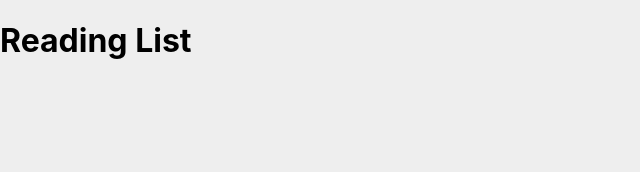
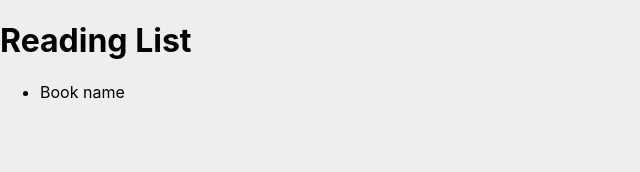
Before and after one commit to OleksiiMyzgin/graphql-playlist, a React (Create React App) app in the folder client/: page / in a window 1280 px wide. Shown: the top 172 px of the page, without its empty margins (0-640 px from the left). Built offline with nearby package versions, Linux system fonts and the light colour scheme.

Commit message:
add Book List Component

```diff
--- a/client/src/App.tsx
+++ b/client/src/App.tsx
@@ -1,9 +1,11 @@
 import React from 'react';
+import BookList from './components/BookList'
 
 function App() {
   return (
     <div className="main">
       <h1>Reading List</h1>
+      <BookList />
     </div>
   );
 }
--- /dev/null
+++ b/client/src/components/BookList.tsx
@@ -0,0 +1,13 @@
+import React from 'react';
+
+function BookList() {
+  return (
+    <div>
+      <ul className="book-list">
+        <li>Book name</li>
+      </ul>
+    </div>
+  );
+}
+
+export default BookList;
```
